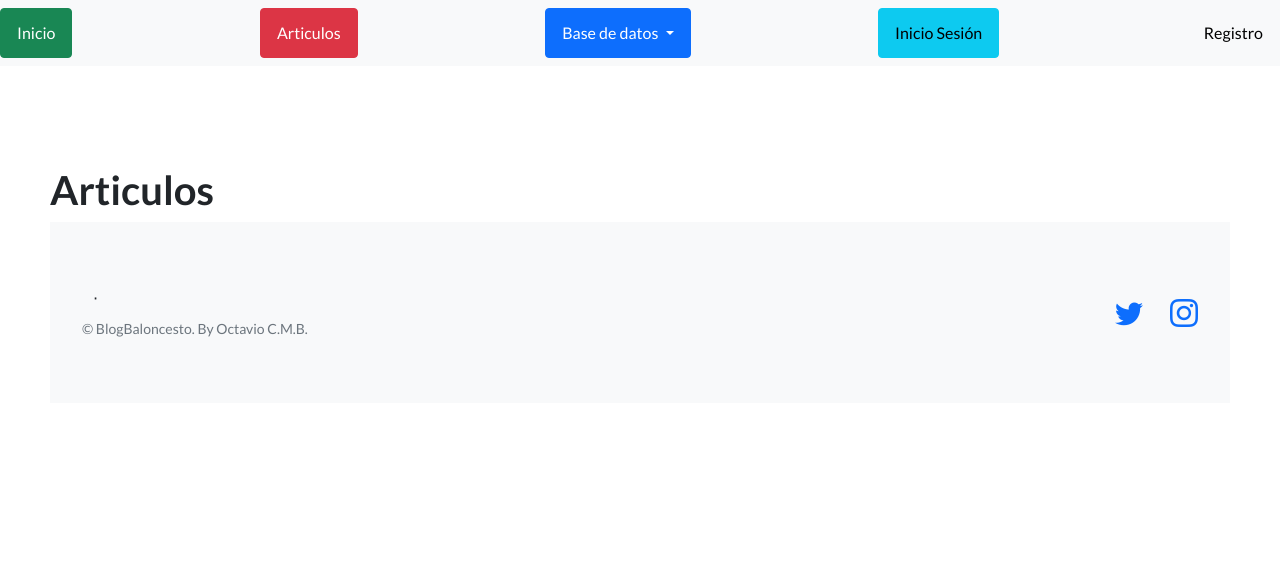
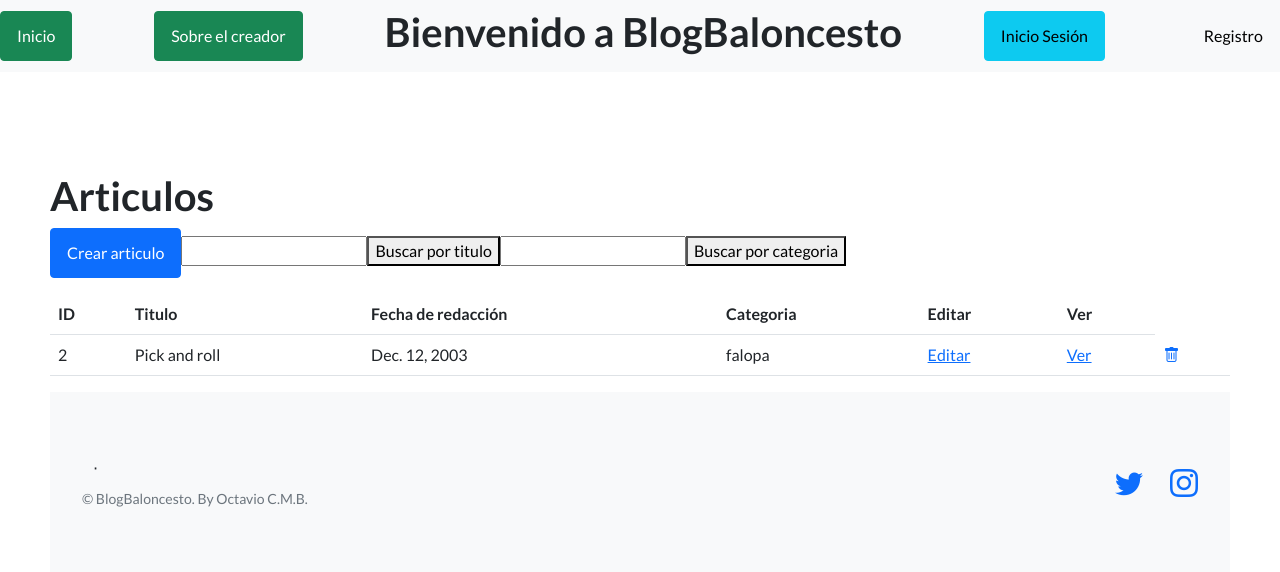
Before and after one commit to OctavioCaceres55/TrabajoFINAL-CaceresManevyBila, a Django app: page /BlogBasquet/articulos/ in a window 1280 px wide. Shown: the top 572 px of the page. Run offline with Django 4.2, Linux system fonts and the light colour scheme; data comes from the database, SQL or seed files in the repository; some libraries are stand-ins or nearby versions.

Commit message:
Agregado

```diff
--- a/Basquet1/models.py
+++ b/Basquet1/models.py
@@ -5,7 +5,6 @@ from Basquet1.validators import validate_image_size
 class Jugadores(models.Model):
     nombre = models.CharField(max_length=256)
     apellido = models.CharField(max_length=256)
-    numero_camiseta = models.IntegerField()
     lugar_de_nacimiento = models.CharField(max_length=256)
     fecha_de_nacimiento = models.DateField()
     esta_habilitado = models.BooleanField(default=True)
@@ -40,11 +39,21 @@ class Clubes(models.Model):
 
 class Articulos(models.Model):
     titulo = models.CharField(max_length=257)
-    fecha_creacion = models.DateField(null=True)
+    fecha_creacion = models.DateField(null=False)
     categoria= models.CharField(max_length=256)
-    creador = models.ForeignKey(User, on_delete=models.SET_NULL, null=True)
     cuerpo = models.TextField()
     descriptivo = models.ImageField(upload_to='articulos', null=True, blank=True, validators=[validate_image_size])
 
     def __str__(self):
         return f"{self.titulo}"
+
+class Aboutme(models.Model):
+    nombre = models.CharField(max_length=256, null=True)
+    apellido = models.CharField(max_length=256, null=True)
+    lugar_de_nacimiento = models.CharField(max_length=256, null=True)
+    fecha_de_nacimiento = models.DateField(null=True)
+    biografia = models.TextField(null=True)
+    imagen = models.ImageField(upload_to='about_me', null=True, blank=True)
+
+    def __str__(self):
+        return f"{self.nombre}, {self.apellido}"
--- a/Basquet1/templates/Basquet1/articulos_detail.html
+++ b/Basquet1/templates/Basquet1/articulos_detail.html
@@ -1,5 +1,5 @@
 {% extends "Basquet1/base.html" %}
-
+{% load static %}
 {% block contenido %}
 
 
--- a/Basquet1/templates/Basquet1/base.html
+++ b/Basquet1/templates/Basquet1/base.html
@@ -25,26 +25,8 @@
         <!-- Navigation-->
         <nav class="navbar navbar-light bg-light static-top">
         <a class="btn btn-success" href="{% url 'inicio'%}">Inicio</a>
-        <a class="btn btn-danger" href="{% url 'listar_articulo'%}">Articulos</a>
-            <div class="dropdown">
-                <button class="btn btn-primary dropdown-toggle" type="button" id="dropdownMenuButton1" data-bs-toggle="dropdown" aria-expanded="false">
-                 <div style="display: inline-flex;">
-                    <span>Base de datos</span>
-                </div>
-                </button>
-            <ul class="dropdown-menu" aria-labelledby="dropdownMenuButton1">
-                <li>
-                    <a class="dropdown-item" href="{% url 'listar_jugadores' %}">Jugadores</a>
-                </li>
-                <li>
-                    <a class="dropdown-item" href="{% url 'listar_clubes' %}"><strong>Clubes</strong></a>
-                </li>
-                <li>
-                    <a class="dropdown-item" href="{% url 'listar_entrenadores' %}">Entrenadores</a>
-                </li>
-                <li>
-            </ul>
-                </div>
+        <a class="btn btn-success" href="{% url 'detalles'%}">Sobre el creador</a>
+<h1> Bienvenido a BlogBaloncesto </h1>
                 {% if user.is_authenticated %}
                 <div class="dropdown">
                     <button class="btn btn-primary dropdown-toggle" type="button" id="dropdownMenuButton1" data-bs-toggle="dropdown" aria-expanded="false">
--- a/Basquet1/templates/Basquet1/panel_articulo.html
+++ b/Basquet1/templates/Basquet1/panel_articulo.html
@@ -3,5 +3,45 @@
 <section>
     <div>
         <h1>Articulos</h1>
+        <table class="table">
+            <a href="{% url 'crear_articulo' %}" class="btn btn-primary">Crear articulo</a>
+            <form method="get">
+                <input type="text" name="t" value="{{ request.GET.t }}">
+                <button type="submit">Buscar por titulo</button>
+            <form method="get">
+                <input type="text" name="q" value="{{ request.GET.q }}">
+                <button type="submit">Buscar por categoria</button>
+            <table class="table">
+            <tbody>
+                <tr>
+                    <th> ID </th>
+                    <th> Titulo </th>
+                    <th> Fecha de redacción </th>
+                    <th> Categoria </th>
+                    <th> Editar</th>
+                    <th> Ver</th>
+
+                </tr>
+                {% for articulo in object_list %}
+                <tr>
+                    <td> {{articulo.id}}</td>
+                    <td> {{articulo.titulo}}</td>
+                    <td> {{articulo.fecha_creacion}}</td>
+                    <td> {{articulo.categoria}}</td>
+                    <td>
+                       <a href="{% url 'editar_articulos' articulo.id %}">Editar</a>
+                    </td>
+                    <td>
+                        <a href="{% url 'ver_articulos' articulo.id %}">Ver</a>
+                     </td>
+                    <td>
+                        <a href="{% url 'eliminar_articulos' articulo.id %}">
+                          <i class="bi bi-trash"></i>
+                        </a>
+                    </td>
+                </tr>
+                {% endfor %}
+            </tbody>
+        </table>
 
 {% endblock contenido %}
--- a/Basquet1/urls.py
+++ b/Basquet1/urls.py
@@ -16,6 +16,9 @@ Including another URLconf
 """
 from django.contrib import admin
 from django.urls import path
+from django.conf.urls.static import static
+from BlogBaloncesto.settings import STATIC_URL,  MEDIA_ROOT, DEBUG
+from Basquet1.views import AboutmeCreateView, AboutmeDetailView, AboutmeListView, AboutmeUpdateView
 from Basquet1.views import ArticulosCreateView, ArticulosDetailView, ArticulosDeleteView, ArticulosListView, ArticulosUpdateView
 from Basquet1.views import EntrenadoresCreateView, EntrenadoresDeleteView, EntrenadoresDetailView, EntrenadoresListView, EntrenadoresUpdateView
 from Basquet1.views import JugadoresCreateView, JugadoresDeleteView, JugadoresDetailView, JugadoresListView, JugadoresUpdateView
@@ -45,8 +48,11 @@ urlpatterns = [
     path("articulos/", ArticulosListView.as_view(), name="listar_articulo"),
     path("articulos/<int:pk>/", ArticulosDetailView.as_view(), name="ver_articulos"),
     path("editar-articulos/<int:pk>/",ArticulosUpdateView.as_view(), name="editar_articulos"),
-    path("eliminar-articulos/int:pk>/", ArticulosDeleteView.as_view(), name="eliminar_articulos"),
+    path("eliminar-articulos/<int:pk>/", ArticulosDeleteView.as_view(), name="eliminar_articulos"),
     path("crear-articulos/", ArticulosCreateView.as_view(), name="crear_articulo"),
 
-
+    #URLS SOBRE MI
+    path("sobre-mi/", AboutmeListView.as_view(), name='detalles'),
 ]
+if DEBUG:
+    urlpatterns += static(STATIC_URL, document_root=MEDIA_ROOT)
--- a/Basquet1/views.py
+++ b/Basquet1/views.py
@@ -2,7 +2,7 @@ from typing import Any
 from django.db.models.query import QuerySet
 from django.shortcuts import render, redirect
 from django.urls import reverse, reverse_lazy
-from Basquet1.models import Entrenadores, Clubes, Jugadores, Articulos
+from Basquet1.models import Entrenadores, Clubes, Jugadores, Articulos, Aboutme
 from django.views.generic import ListView, CreateView, DeleteView, DetailView, UpdateView
 from django.contrib.auth.mixins import LoginRequiredMixin
 from django.contrib.auth.decorators import login_required
@@ -33,8 +33,12 @@ class EntrenadoresDetailView(DetailView):
 
 class EntrenadoresCreateView(LoginRequiredMixin, CreateView):
     model = Entrenadores
-    fields = ('apellido', 'nombre', 'fecha_de_nacimiento', 'lugar_de_nacimiento', 'trayectoria', 'imagen')
+    fields = ['apellido', 'nombre', 'fecha_de_nacimiento', 'lugar_de_nacimiento', 'trayectoria', 'imagen']
     success_url = reverse_lazy('listar_entrenadores')
+
+    def form_valid(self, form):
+        form.instance.user = self.request.user
+        return super().form_valid(form)
 
 class EntrenadoresDeleteView(LoginRequiredMixin, DeleteView):
     model = Entrenadores
@@ -73,8 +77,12 @@ class JugadoresDetailView(DetailView):
 
 class JugadoresCreateView(LoginRequiredMixin, CreateView):
     model = Jugadores
-    fields = ('apellido', 'nombre', 'fecha_de_nacimiento', 'lugar_de_nacimiento', 'esta_habilitado','imagen')
+    fields = ['apellido', 'nombre', 'fecha_de_nacimiento', 'lugar_de_nacimiento', 'esta_habilitado','imagen']
     success_url = reverse_lazy('listar_jugadores')
+
+    def form_valid(self, form):
+        form.instance.user = self.request.user
+        return super().form_valid(form)
 
 class JugadoresDeleteView(LoginRequiredMixin, DeleteView):
     model = Jugadores
@@ -103,17 +111,18 @@ class ClubesListView(ListView):
             queryset = queryset.filter(categoria_juego__icontains=query)
         return queryset
 
-
-
-
 class ClubesDetailView(DetailView):
     model = Clubes
     success_url = reverse_lazy('listar_clubes')
 
 class ClubesCreateView(LoginRequiredMixin, CreateView):
     model = Clubes
-    fields = ('nombre', 'categoria_juego', 'fecha_fundacion','imagen')
+    fields = ['nombre', 'categoria_juego', 'fecha_fundacion','imagen']
     success_url = reverse_lazy('listar_clubes')
+
+    def form_valid(self, form):
+        form.instance.user = self.request.user
+        return super().form_valid(form)
 
 class ClubesDeleteView(LoginRequiredMixin, DeleteView):
     model = Clubes
@@ -130,12 +139,27 @@ class ArticulosListView(ListView):
     model = Articulos
     template_name= 'Basquet1/panel_articulo.html'
 
-
+    def get_queryset(self):
+        queryset = super().get_queryset()
+        query = self.request.GET.get('t')
+        if query:
+            queryset = queryset.filter(titulo__icontains=query)
+        return queryset
+    def get_queryset(self):
+        queryset = super().get_queryset()
+        query = self.request.GET.get('q')
+        if query:
+            queryset = queryset.filter(categoria__icontains=query)
+        return queryset
 
 class ArticulosCreateView(CreateView):
     model = Articulos
-    fields = ('titulo', 'fecha_creacion', 'categoria', 'creador', 'cuerpo', 'descriptivo')
+    fields = ['titulo', 'fecha_creacion', 'categoria', 'cuerpo', 'descriptivo']
     success_url = reverse_lazy('listar_articulo')
+
+    def form_valid(self, form):
+        form.instance.user = self.request.user
+        return super().form_valid(form)
 
 class ArticulosDetailView(DetailView):
     model = Articulos
@@ -149,3 +173,26 @@ class ArticulosUpdateView(UpdateView):
     model = Articulos
     fields = ('titulo', 'fecha_creacion', 'categoria', 'creador', 'cuerpo', 'descriptivo')
     success_url = reverse_lazy('listar_articulo')
+
+# ABOUT ME VIEWS
+
+class AboutmeListView(ListView):
+    model = Aboutme
+    template_name= 'Basquet1/about_me.html'
+
+class AboutmeDetailView(DetailView):
+    model = Aboutme
+    success_url = reverse_lazy('detalles')
+
+class AboutmeCreateView(CreateView):
+    model = Aboutme
+    fields = ('apellido', 'nombre', 'fecha_de_nacimiento', 'lugar_de_nacimiento', 'biografia')
+    success_url = reverse_lazy('detalles')
+
+    def form_valid(self, form):
+        form.instance.user = self.request.user
+        return super().form_valid(form)
+
+class AboutmeUpdateView(UpdateView):
+    model = Aboutme
+    success_url = reverse_lazy('detalles')
--- a/BlogBaloncesto/settings.py
+++ b/BlogBaloncesto/settings.py
@@ -122,7 +122,9 @@ USE_TZ = True
 STATIC_URL = 'static/'
 STATICFILES_DIRS = [
     BASE_DIR / "static",
+    os.path.join(BASE_DIR, 'static')
 ]
+
 
 # Default primary key field type
 # https://docs.djangoproject.com/en/4.2/ref/settings/#default-auto-field
```
Also changed, not shown: Basquet1/forms.py (+10 -3 lines), Basquet1/templates/Basquet1/about_me.html (added, +10 -0 lines), Basquet1/templates/Basquet1/entrenadores_list.html (+4 -3 lines), Basquet1/templates/Basquet1/index.html (+19 -1 lines), Basquet1/templates/Basquet1/panel_clubes.html (+4 -3 lines), Basquet1/templates/Basquet1/panel_jugadores.html (+4 -5 lines), Basquet1/migrations/0006_aboutme.py (added), Basquet1/migrations/0007_aboutme_apellido_aboutme_biografia_and_more.py (added), Basquet1/migrations/0008_alter_articulos_fecha_creacion.py (added), Basquet1/migrations/0009_remove_jugadores_numero_camiseta.py (added), Basquet1/migrations/0010_remove_articulos_creador.py (added), db.sqlite3.
